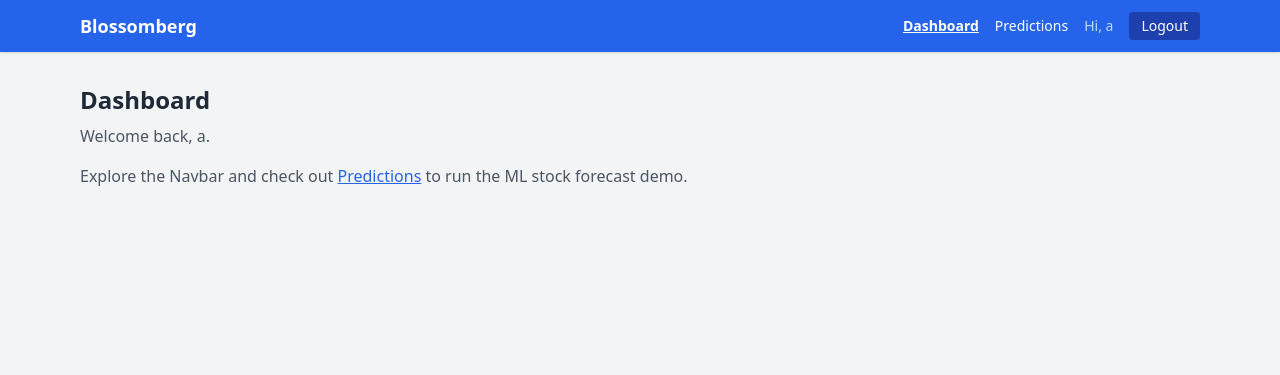
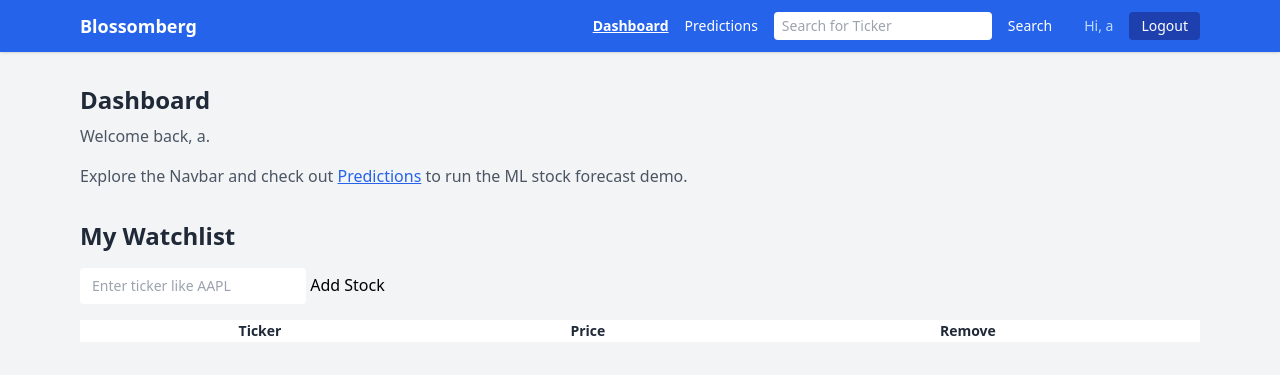
Before and after one commit to hxiao61/financebros_haowenx2_codyw2789_robertc295_jamess9845, a Flask app: page /dashboard in a window 1280 px wide. Shown: the top 375 px of the page. Run offline with Flask 3, Linux system fonts and the light colour scheme; a user stored in the database is signed in; lists and menus that the app fills with data are empty; some libraries are stand-ins or nearby versions.

Commit message:
search and stuff

```diff
--- a/app/templates/dashboard.html
+++ b/app/templates/dashboard.html
@@ -17,6 +17,27 @@
       <a href="{{ url_for('demo') }}" class="text-blue-600 underline">Predictions</a>
       to run the ML stock forecast demo.
     </p>
+
+    <div class="mt-8">
+      <h2 class="text-2xl font-bold text-gray-800 mb-4">My Watchlist</h2>
+      <div class="mb-4">
+        <input id="add-ticker" type = "text" placeholder="Enter ticker like AAPL" class="px-3 py-2 rounded text-sm">
+        <button onclick="addStock()">Add Stock</button>
+
+        <table class="mt-4 w-full bg-white text-gray-800 text-sm">
+          <thead>
+            <tr>
+              <th>Ticker</th>
+              <th>Price</th>
+              <th>Remove</th>
+            </tr>
+          </thead>
+          <tbody id = "watchlist-body">
+          </tbody>
+        </table>
+      </div>
+      <script src="/static/js/home.js"></script>
+    </div>
   </main>
 </body>
 </html>
--- a/app/templates/navbar.html
+++ b/app/templates/navbar.html
@@ -14,6 +14,9 @@
          class="hover:text-blue-100 {% if active == 'demo' %}underline font-semibold{% endif %}">
         Predictions
       </a>
+      <input id = "navbar-search" type="text" placeholder="Search for Ticker" class="px-2 py-1 rounded text-black">
+      <button onclick="searchStock()">Search</button>
+      <span id="search-result"></span>
       <span class="text-blue-200">Hi, {{ user }}</span>
       <a href="{{ url_for('logout') }}"
          class="bg-blue-800 hover:bg-blue-900 px-3 py-1 rounded">
```
